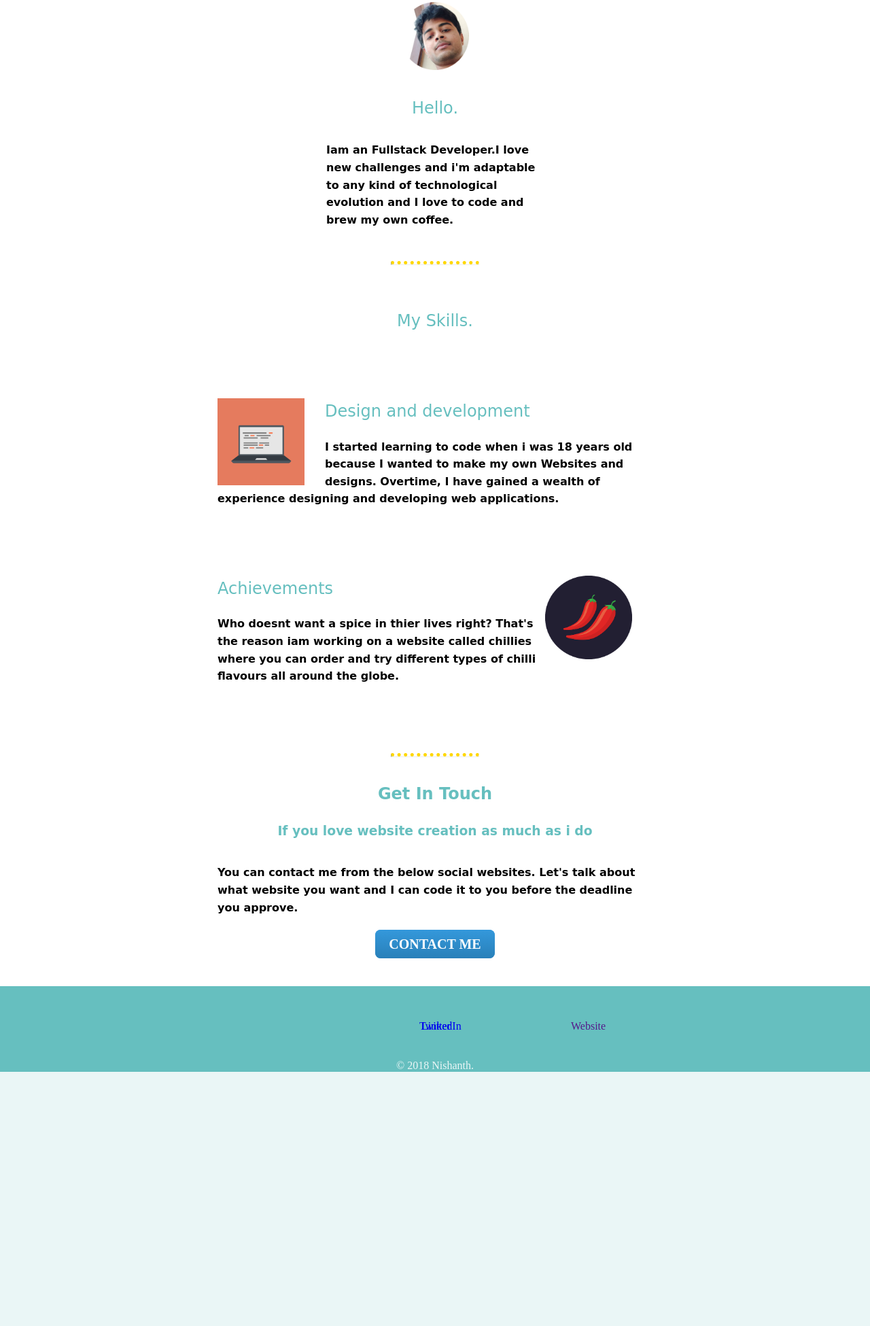
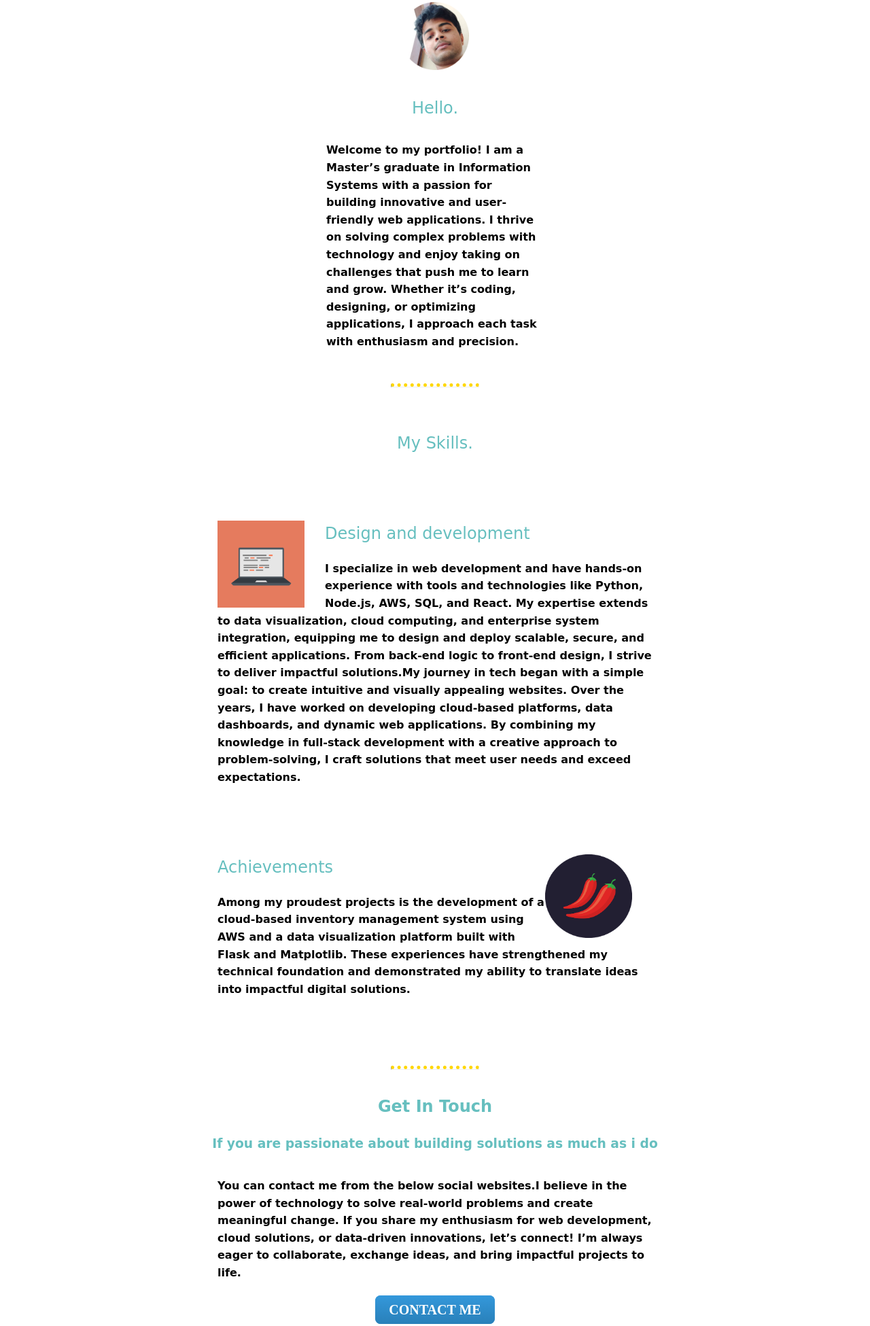
Before and after one commit to Nishanth1233/profileme, a plain HTML site: page index.html in a window 1280 px wide. Shown: the part 666-2617 px from the top of the page at 68% size. Before the commit the page ends 2259 px from the top, so only its background shows below. Drawn offline with Linux system fonts and the light colour scheme.

Commit message:
Update index.html

```diff
--- a/index.html
+++ b/index.html
@@ -11,7 +11,7 @@
     <div class="square">
       <img class="cloud-1" src="images/cloud.png" alt="cloud-img">
       <h1><em>I'm Nishanth</em></h1>
-      <h2><span>Web</span>developer</h2>
+      <h2><span>Empowering the web</span>with scalable solutions</h2>
       <img class="cloud-2" src="images/cloud.png" alt="cloud-img">
       <img class="mountain" src="images/mountain.png" alt="mountain-img">
     </div>
@@ -19,7 +19,7 @@
       <div class="profile">
         <img src="images/cvprofile.png" alt="" width="100px" height="100px">
         <h2 class="hi">Hello.</h2>
-        <p class="paragraph">Iam an Fullstack Developer.I love new challenges and i'm adaptable to any kind of technological evolution and I love to code and brew my own coffee.</p>
+        <p class="paragraph">Welcome to my portfolio! I am a Master’s graduate in Information Systems with a passion for building innovative and user-friendly web applications. I thrive on solving complex problems with technology and enjoy taking on challenges that push me to learn and grow. Whether it’s coding, designing, or optimizing applications, I approach each task with enthusiasm and precision.</p>
       </div>
       <hr>
       <div class="skills">
@@ -27,28 +27,32 @@
         <div class="skill-row">
           <img class="skillimage" src="images/computer.png" alt="">
           <h2>Design and development</h2>
-          <p class="comp">I started learning to code when i was 18 years old because I wanted to make my own Websites and designs. Overtime, I have gained a wealth of experience designing and developing web applications.</p>
+          <p class="comp">I specialize in web development and have hands-on experience with tools and technologies like Python, Node.js, AWS, SQL, and React. My expertise extends to data visualization, cloud computing, and enterprise system integration, equipping me to design and deploy scalable, secure, and efficient applications. From back-end logic to front-end design, I strive to deliver impactful solutions.My journey in tech began with a simple goal: to create intuitive and visually appealing websites. Over the years, I have worked on developing cloud-based platforms, data dashboards, and dynamic web applications. By combining my knowledge in full-stack development with a creative approach to problem-solving, I craft solutions that meet user needs and exceed expectations.
+
+</p>
         </div>
         <div class="skill-rows">
           <img class="skillimages" src="images/chillies.png" alt="">
           <h2>Achievements</h2>
-          <p class="chill">Who doesnt want a spice in thier lives right? That's the reason iam working on a website called chillies where you can order and try different types of chilli flavours all around the globe.</p>
+          <p class="chill">Among my proudest projects is the development of a cloud-based inventory management system using AWS and a data visualization platform built with Flask and Matplotlib. These experiences have strengthened my technical foundation and demonstrated my ability to translate ideas into impactful digital solutions.</p>
         </div>
       </div>
       <hr>
       <div class="contact-me">
         <h2 class="touch">Get In Touch</h2>
-        <h3>If you love website creation as much as i do</h3>
-        <p class="detail">You can contact me from the below social websites. Let's talk about what website you want and I can code it to you before the deadline you approve. </p>
+        <h3>If you are passionate about building solutions as much as i do</h3>
+        <p class="detail">You can contact me from the below social websites.I believe in the power of technology to solve real-world problems and create meaningful change. If you share my enthusiasm for web development, cloud solutions, or data-driven innovations, let’s connect! I’m always eager to collaborate, exchange ideas, and bring impactful projects to life.
+
+</p>
         <a class="btn" href="mailto:nishanthreddytutti@gmail.com">CONTACT ME</a>
       </div>
     </div>
 
 
     <div class="square3">
-      <a class="footer-link1" href="www.linkedin.com/in/puram-nishanth-558b7816a">LinkedIn</a>
-      <a class="footer-link2" href="www.nishanthtwitter.com">Twitter</a>
-      <a class="footer-link3" href="">Website</a>
+      <a class="footer-link1" href="www.linkedin.com/in/puram-nishanth">LinkedIn</a>
+      <a class="footer-link2" href="https://github.com/Nishanth1233">Github</a>
+      <a class="footer-link3" href="https://nishanth1233.github.io/profileme/">Website</a>
       <p class="copyright">© 2018 Nishanth.</p>
     </div>
 
```
